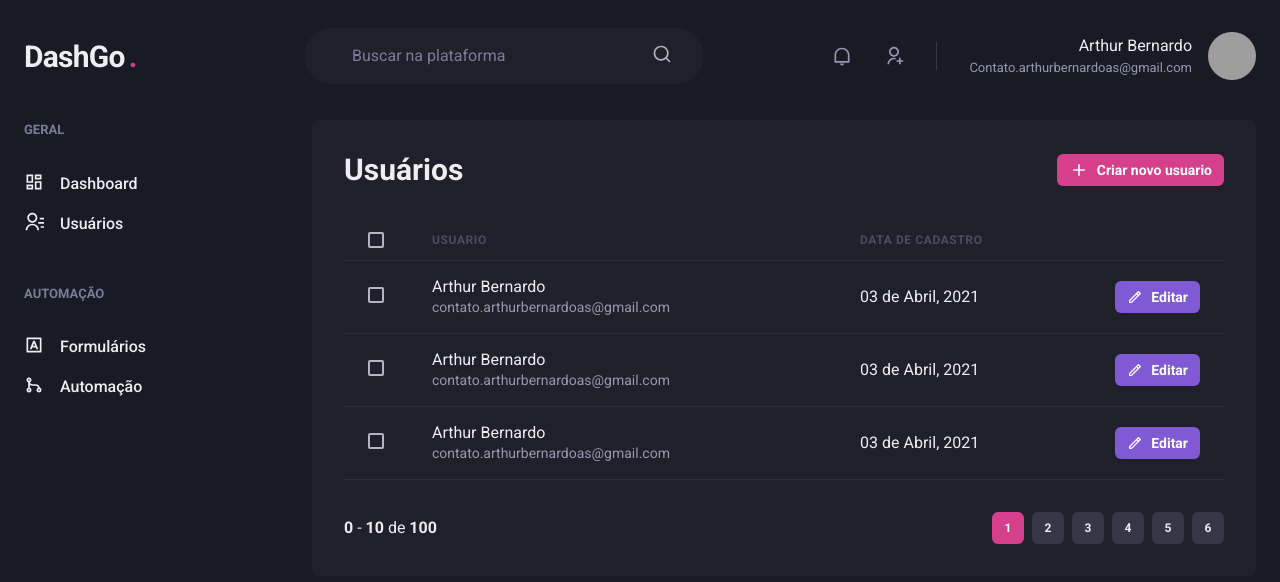
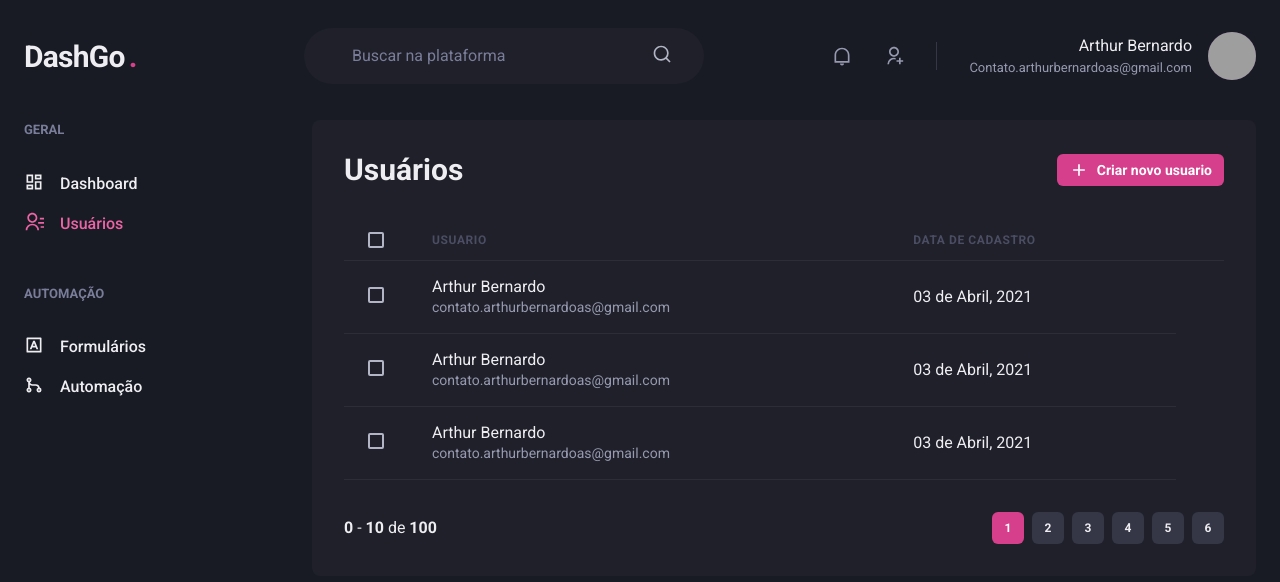
Before and after one commit to ArthurBernardoDev/DashGo, a Next.js app: page /users in a window 1280 px wide. Shown: the top 582 px of the page. Built offline with nearby package versions, Linux system fonts and the light colour scheme; grey boxes are pictures that could not be loaded.

Commit message:
links e activeLink

```diff
--- /dev/null
+++ b/src/components/ActiveLink.tsx
@@ -0,0 +1,33 @@
+import Link, { LinkProps } from "next/link";
+import { useRouter } from "next/router";
+import { cloneElement, ReactElement } from "react";
+
+interface ActiveLinkProps extends LinkProps {
+    children: ReactElement
+    shouldMatchExactHref?: boolean;
+}
+
+
+export function ActiveLink({ children, shouldMatchExactHref, ...rest }: ActiveLinkProps) {
+    const { asPath } = useRouter()
+
+    let isActive = false;
+
+    if (!shouldMatchExactHref && (asPath === rest.href || asPath === rest.as)) {
+        isActive = true;
+
+    }
+    if (!shouldMatchExactHref &&
+        (asPath.startsWith(String(rest.href))
+            || asPath.startsWith(String(rest.as)))) {
+        isActive = true;
+    }
+
+    return (
+        <Link {...rest}>
+            {cloneElement(children, {
+                color: isActive ? "pink.400" : "gray.50"
+            })}
+        </Link>
+    );
+}
--- a/src/components/Pagination/index.tsx
+++ b/src/components/Pagination/index.tsx
@@ -3,7 +3,7 @@
 
 export function Pagination() {
     return (
-        <Stack direction="row"
+        <Stack direction={["column", "row"]}
             mt="8"
             justify="space-between"
             align="center"
--- a/src/components/Sidebar/NavLink.tsx
+++ b/src/components/Sidebar/NavLink.tsx
@@ -1,18 +1,23 @@
-import { Icon, Link, Text, LinkProps as ChakraLinkProps } from "@chakra-ui/react";
+import { Icon, Link as ChakraLink, Text, LinkProps as ChakraLinkProps } from "@chakra-ui/react";
 import { ElementType } from "react";
+import Link from 'next/link'
+import { ActiveLink } from "../ActiveLink";
 
 
 interface navLinkProps extends ChakraLinkProps {
     icon: ElementType;
     children: string;
+    href: string
 
 }
 
-export function NavLink({ icon, children, ...rest }: navLinkProps) {
+export function NavLink({ icon, children, href, ...rest }: navLinkProps) {
     return (
-        <Link display="flex" align="center" {...rest}>
-            <Icon as={icon} fontSize="20" />
-            <Text ml="4" fontWeight="medium">{children}</Text>
-        </Link>
+        <ActiveLink href={href} passHref>
+            <ChakraLink display="flex" align="center" {...rest}>
+                <Icon as={icon} fontSize="20" />
+                <Text ml="4" fontWeight="medium">{children}</Text>
+            </ChakraLink>
+        </ActiveLink>
     );
 }
--- a/src/components/Sidebar/SidebarNav.tsx
+++ b/src/components/Sidebar/SidebarNav.tsx
@@ -8,21 +8,21 @@
     return (
         <Stack spacing="12" align="flex-start">
             <NavSection title="GERAL">
-                <NavLink icon={RiDashboardLine}>
+                <NavLink icon={RiDashboardLine} href="/dashboard">
                     Dashboard
                 </NavLink>
-                <NavLink icon={RiContactsLine}>
+                <NavLink icon={RiContactsLine} href="/users">
                     Usuários
                 </NavLink>
             </NavSection>
 
 
             <NavSection title="AUTOMAÇÃO">
-                <NavLink icon={RiInputMethodLine}>
+                <NavLink icon={RiInputMethodLine} href="/forms">
                     Formulários
                 </NavLink>
 
-                <NavLink icon={RiGitMergeLine}>
+                <NavLink icon={RiGitMergeLine} href="/automation">
                     Automação
                 </NavLink>
             </NavSection>
--- a/src/pages/dashboard.tsx
+++ b/src/pages/dashboard.tsx
@@ -76,7 +76,7 @@
 
                 <SimpleGrid flex="1" gap="4" minChildWidth="320px" align="flex-start">
                     <Box
-                        p="8"
+                        p={["6", "8"]}
                         bg="gray.800"
                         borderRadius={8}
                         pg="4"
@@ -85,7 +85,7 @@
                         <Chart options={options} series={series} type="area" height={160} />
                     </Box>
                     <Box
-                        p="8"
+                        p={["6", "8"]}
                         bg="gray.800"
                         borderRadius={8}
                     >
--- a/src/pages/users/index.tsx
+++ b/src/pages/users/index.tsx
@@ -1,11 +1,20 @@
-import { Box, Button, Flex, Heading, Icon, Table, Th, Thead, Tr, Checkbox, Tbody, Td, Text } from "@chakra-ui/react";
+import { Box, Button, Flex, Heading, Icon, Table, Th, Thead, Tr, Checkbox, Tbody, Td, Text, useBreakpointValue } from "@chakra-ui/react";
 import { RiAddLine, RiPencilLine } from "react-icons/ri";
 import { Header } from "../../components/Header";
 import { Sidebar } from "../../components/Sidebar";
 import { Pagination } from "../../components/Pagination"
+import Link from 'next/link'
 
 export default function UserList() {
+
+    const isWideVersion = useBreakpointValue({
+        base: false,
+        lg: true,
+    })
+
+
     return (
+
         <Box>
             <Header />
 
@@ -17,23 +26,27 @@
                         <Heading size="lg" fw="normal">
                             Usuários
                         </Heading>
+                        <Link href="/users/create" passHref>
                             <Button as="a" size="sm" fontSize="sm" colorScheme="pink" leftIcon={<Icon as={RiAddLine} fontSize="20" />}>
                                 Criar novo usuario
                             </Button>
+                        </Link>
                     </Flex>
 
                     <Table colorScheme="whiteAlpha">
                         <Thead>
                             <Tr>
-                                <Th px="6" color="gray.300" width="8">
+                                <Th px={["4", "4", "6"]} color="gray.300" width="8">
                                     <Checkbox colorScheme="pink" />
                                 </Th>
                                 <Th>
                                     Usuario
                                 </Th>
+                                {isWideVersion &&
                                     <Th>
                                         Data de cadastro
                                     </Th>
+                                }
                                 <Th w="8">
 
                                 </Th>
@@ -42,7 +55,7 @@
 
                         <Tbody>
                             <Tr>
-                                <Td px="6">
+                                <Td px={["4", "4", "6"]}>
                                     <Checkbox colorScheme="pink" />
                                 </Td>
                                 <Td>
@@ -51,17 +64,14 @@
                                         <Text fontSize="sm" color="gray.300">contato.arthurbernardoas@gmail.com</Text>
                                     </Box>
                                 </Td>
+                                {isWideVersion &&
                                     <Td>
                                         03 de Abril, 2021
                                     </Td>
-                                <Td>
-                                    <Button as="a" size="sm" fontSize="sm" colorScheme="purple" leftIcon={<Icon as={RiPencilLine} fontSize="16" />}>
-                                        Editar
-                                    </Button>
-                                </Td>
+                                }
                             </Tr>
                             <Tr>
-                                <Td px="6">
+                                <Td px={["4", "4", "6"]}>
                                     <Checkbox colorScheme="pink" />
                                 </Td>
                                 <Td>
@@ -70,17 +80,14 @@
                                         <Text fontSize="sm" color="gray.300">contato.arthurbernardoas@gmail.com</Text>
                                     </Box>
                                 </Td>
+                                {isWideVersion &&
                                     <Td>
                                         03 de Abril, 2021
                                     </Td>
-                                <Td>
-                                    <Button as="a" size="sm" fontSize="sm" colorScheme="purple" leftIcon={<Icon as={RiPencilLine} fontSize="16" />}>
-                                        Editar
-                                    </Button>
-                                </Td>
+                                }
                             </Tr>
                             <Tr>
-                                <Td px="6">
+                                <Td px={["4", "4", "6"]}>
                                     <Checkbox colorScheme="pink" />
                                 </Td>
                                 <Td>
@@ -89,14 +96,11 @@
                                         <Text fontSize="sm" color="gray.300">contato.arthurbernardoas@gmail.com</Text>
                                     </Box>
                                 </Td>
+                                {isWideVersion &&
                                     <Td>
                                         03 de Abril, 2021
                                     </Td>
-                                <Td>
-                                    <Button as="a" size="sm" fontSize="sm" colorScheme="purple" leftIcon={<Icon as={RiPencilLine} fontSize="16" />}>
-                                        Editar
-                                    </Button>
-                                </Td>
+                                }
                             </Tr>
                         </Tbody>
                     </Table>
```
Also changed, not shown: src/pages/users/create.tsx (+8 -6 lines). Lines whose indentation alone changed are shown as unchanged.
